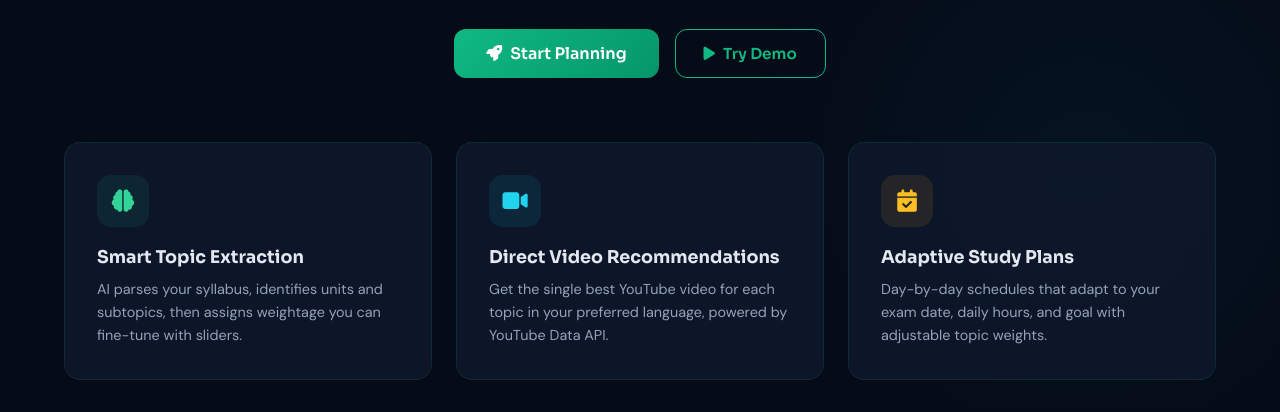
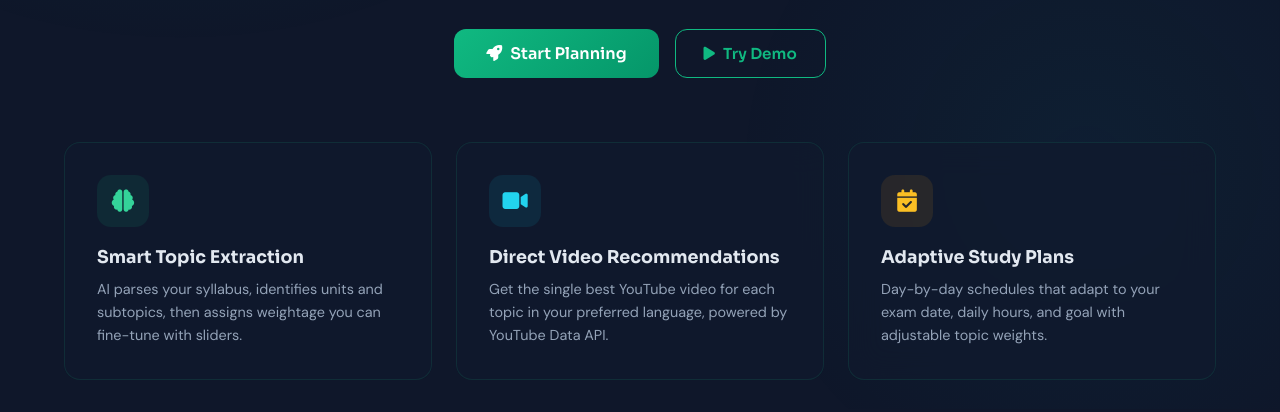
Before and after one commit to ritwikvins20/syllabus-nav, a plain HTML site: page index.html in a window 1280 px wide. Shown: the part 400-812 px from the top of the page. Drawn offline with Linux system fonts and the light colour scheme.

Commit message:
Update style.css

```diff
--- a/css/style.css
+++ b/css/style.css
@@ -6,7 +6,7 @@
 
 /* --- Color Variables --- */
 :root {
-  --bg: #060b18;
+  --bg: #0F172A;
   --bg2: #0d1525;
   --card: #111a2e;
   --border: rgba(16,185,129,0.12);
```
